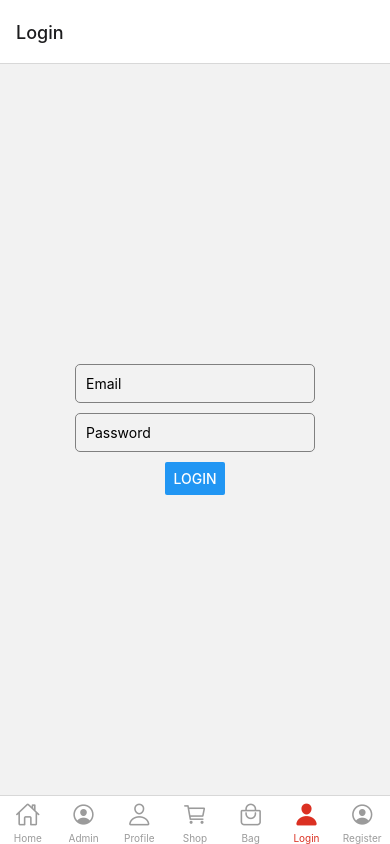
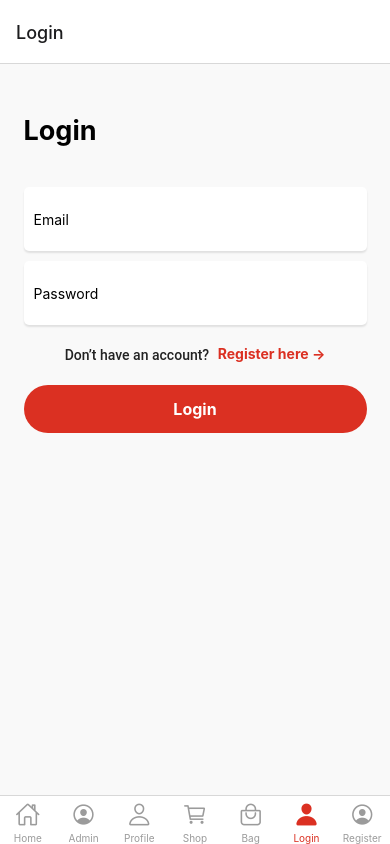
Before and after one commit to GiliEllen/react-natve-e-commerce-frontend, a React Native app: screen /Login in a window 390 px wide. Built offline with nearby package versions, Linux system fonts and the light colour scheme.

Commit message:
push design

```diff
--- a/components/Login.js
+++ b/components/Login.js
@@ -1,27 +1,27 @@
 import React, { useState } from 'react';
-import { View, TextInput, Button, Text, StyleSheet } from 'react-native';
-import { authUser } from '../api/usersApi'; // ייבוא הפונקציה לאימות משתמש מה-API שיצרנו
+import { View, TextInput, Button, Text, StyleSheet, TouchableOpacity } from 'react-native';
+import { authUser } from '../api/usersApi';
 
 const Login = () => {
-  // הגדרת משתנים עבור פרטי ההתחברות
   const [email, setEmail] = useState('');
   const [password, setPassword] = useState('');
   const [error, setError] = useState(null);
 
   const handleLogin = async () => {
-    // שליחת בקשת אימות משתמש לשרת
     try {
       const response = await authUser(email, password);
-      console.log(response); // אם האימות הצליח, תמיד נקבל תגובה מהשרת
-      // כאן אפשר להוסיף פעולות נוספות, כמו הפניה לדף ראשי, הצגת הודעת הצלחה וכדומה
+      console.log(response);
     } catch (error) {
-      console.error(error); // אם יש שגיאה באימות המשתמש, נדפיס אותה
+      console.error(error);
       setError('Invalid email or password');
     }
   };
 
   return (
     <View style={styles.container}>
+      <View style={styles.titleContainer}>
+        <Text style={styles.title}>Login</Text>
+      </View>
       <TextInput
         placeholder="Email"
         onChangeText={setEmail}
@@ -35,8 +35,16 @@ const Login = () => {
         secureTextEntry
         style={styles.input}
       />
+      <View style={styles.registerContainer}>
+        <Text style={styles.registerText}>Don’t have an account? </Text>
+        <TouchableOpacity>
+          <Text style={styles.registerLink}>Register here →</Text>
+        </TouchableOpacity>
+      </View>
       {error && <Text style={styles.error}>{error}</Text>}
-      <Button title="Login" onPress={handleLogin} />
+      <TouchableOpacity style={styles.button} onPress={handleLogin}>
+        <Text style={styles.buttonText}>Login</Text>
+      </TouchableOpacity>
     </View>
   );
 };
@@ -44,22 +52,74 @@ const Login = () => {
 const styles = StyleSheet.create({
   container: {
     flex: 1,
-    justifyContent: 'center',
+    justifyContent: 'top',
     alignItems: 'center',
-    padding: 20,
+    backgroundColor: '#f9f9f9',
+    padding: 40,
+    paddingTop: 50
+  },
+  titleContainer: {
+    alignSelf: 'flex-start',
+    marginBottom: 40,
+  },
+  title: {
+    fontSize: 27,
+    color: 'black',
+    fontWeight: 'bold',
+
   },
   input: {
-    width: '100%',
-    borderWidth: 1,
-    borderColor: 'gray',
+    backgroundColor: 'white',
+    width: 343,
+    height: 64,
     borderRadius: 5,
     padding: 10,
     marginBottom: 10,
+    shadowColor: '#000',
+    shadowOffset: {
+      width: 0,
+      height: 2,
+    },
+    shadowOpacity: 0.1,
+    shadowRadius: 2,
+    elevation: 2,
   },
   error: {
     color: 'red',
     marginBottom: 10,
   },
+  registerContainer: {
+    flexDirection: 'row',
+    justifyContent: 'center', // Changed to center
+    marginTop: 10, // Adjusted margin top
+  },
+  button: {
+    width: 343,
+    height: 48,
+    backgroundColor: '#db3022',
+    borderRadius: 100,
+    justifyContent: 'center',
+    alignItems: 'center',
+    marginTop: 20,
+  },
+  buttonText: {
+    color: '#ffffff',
+    fontSize: 16,
+    fontWeight: 'bold',
+  },
+  registerText: {
+    fontFamily: 'Roboto',
+    fontWeight: '500',
+    fontSize: 14,
+    lineHeight: 20,
+    textAlign: 'right',
+    color: '#222222',
+  },
+  registerLink: {
+    color: '#db3022',
+    fontWeight: 'bold',
+    marginLeft: 5,
+  },
 });
 
 export default Login;
--- a/components/Register.js
+++ b/components/Register.js
@@ -1,5 +1,5 @@
 import React, { useState } from 'react';
-import { View, TextInput, Button, Text, StyleSheet } from 'react-native';
+import { View, TextInput, Button, Text, StyleSheet, TouchableOpacity } from 'react-native';
 import { createUser } from  '../api/usersApi';
 
 const Register = () => {
@@ -27,6 +27,9 @@ const Register = () => {
 
   return (
     <View style={styles.container}>
+    <View style={styles.titleContainer}>
+      <Text style={styles.title}>Register</Text>
+    </View>
         <TextInput
         placeholder="Name"
         onChangeText={setName}
@@ -53,8 +56,17 @@ const Register = () => {
         secureTextEntry
         style={styles.input}
       />
+      <View style={styles.registerContainer}>
+        <Text style={styles.registerText}>Already have an account?</Text>
+        <TouchableOpacity>
+          <Text style={styles.registerLink}>Login →</Text>
+        </TouchableOpacity>
+      </View>
       {error && <Text style={styles.error}>{error}</Text>}
-      <Button title="Register" onPress={handleRegister} />
+
+      <TouchableOpacity style={styles.button} onPress={handleRegister}>
+        <Text style={styles.buttonText}>Sign up</Text>
+      </TouchableOpacity>
     </View>
   );
 };
@@ -62,22 +74,74 @@ const Register = () => {
 const styles = StyleSheet.create({
   container: {
     flex: 1,
-    justifyContent: 'center',
+    justifyContent: 'top',
     alignItems: 'center',
-    padding: 20,
+    backgroundColor: '#f9f9f9',
+    padding: 40,
+    paddingTop: 50
+  },
+  titleContainer: {
+    alignSelf: 'flex-start',
+    marginBottom: 40,
+  },
+  title: {
+    fontSize: 27,
+    color: 'black',
+    fontWeight: 'bold',
+
   },
   input: {
-    width: '100%',
-    borderWidth: 1,
-    borderColor: 'gray',
+    backgroundColor: 'white',
+    width: 343,
+    height: 64,
     borderRadius: 5,
     padding: 10,
     marginBottom: 10,
+    shadowColor: '#000',
+    shadowOffset: {
+      width: 0,
+      height: 2,
+    },
+    shadowOpacity: 0.1,
+    shadowRadius: 2,
+    elevation: 2,
   },
   error: {
     color: 'red',
     marginBottom: 10,
   },
+  button: {
+    width: 343,
+    height: 48,
+    backgroundColor: '#db3022',
+    borderRadius: 100,
+    justifyContent: 'center',
+    alignItems: 'center',
+    marginTop: 20,
+  },
+  buttonText: {
+    color: '#ffffff',
+    fontSize: 16,
+    fontWeight: 'bold',
+  },
+  registerContainer: {
+    flexDirection: 'row',
+    justifyContent: 'center',
+    marginTop: 10,
+  },
+  registerText: {
+    fontFamily: 'Roboto',
+    fontWeight: '500',
+    fontSize: 14,
+    lineHeight: 20,
+    textAlign: 'right',
+    color: '#222222',
+  },
+  registerLink: {
+    color: '#db3022',
+    fontWeight: 'bold',
+    marginLeft: 5,
+  },
 });
 
 export default Register;
```
